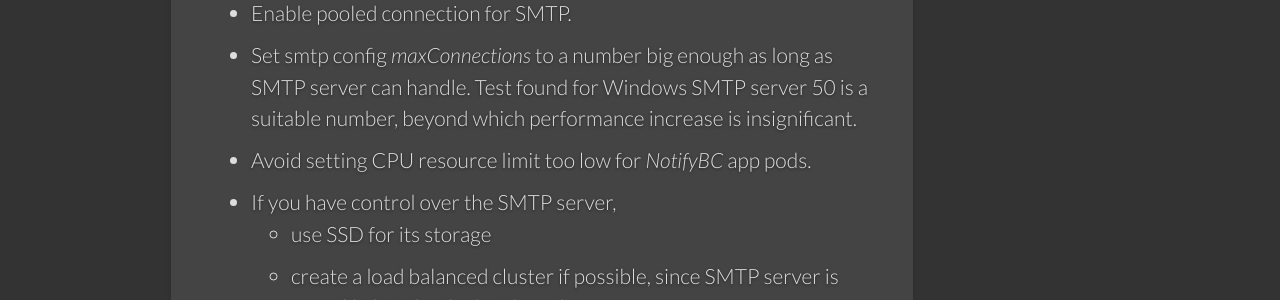
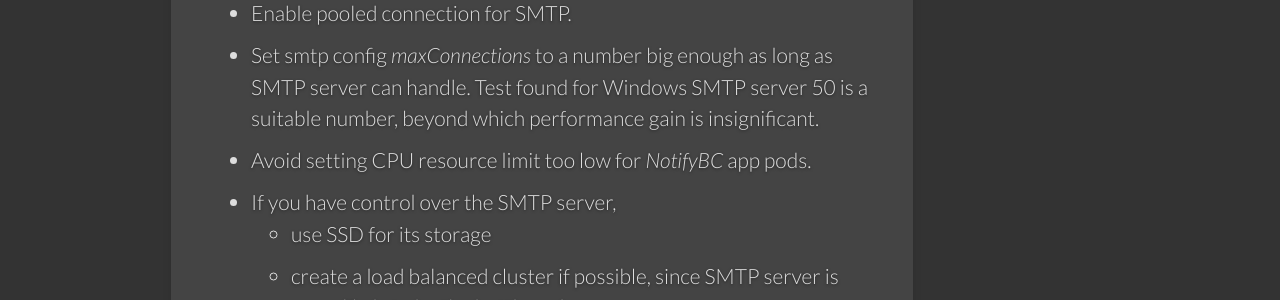
Before and after one commit to bcgov/MyGovBC-notification-server, a Jekyll site: the page built from docs/_docs/benchmarks.md, in a window 1280 px wide and 900 px high, scrolled down 5385 px. Shown: the part 263-563 px from the top of the window. Built offline with Jekyll 4.4.1, drawn with Linux system fonts in a browser that asks for light colours.

Commit message:
updated docs

```diff
--- a/docs/_docs/benchmarks.md
+++ b/docs/_docs/benchmarks.md
@@ -129,7 +129,7 @@ According to [Baseline Performance for SMTP](https://technet.microsoft.com/en-us
 
 * Avoid using default direct mode in production. Instead use SMTP server. Direct mode doesn't support connnection pooling, resulting in port depletion quickly.
 * Enable pooled connection for SMTP.
-* Set smtp config *maxConnections* to a number big enough as long as SMTP server can handle. Test found for Windows SMTP server 50 is a suitable number, beyond which performance increase is insignificant.
+* Set smtp config *maxConnections* to a number big enough as long as SMTP server can handle. Test found for Windows SMTP server 50 is a suitable number, beyond which performance gain is insignificant.
 * Avoid setting CPU resource limit too low for *NotifyBC* app pods.
 * If you have control over the SMTP server,
   * use SSD for its storage
```
